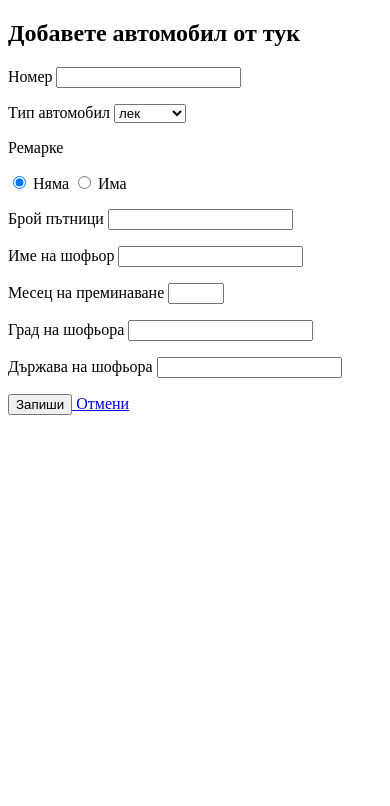
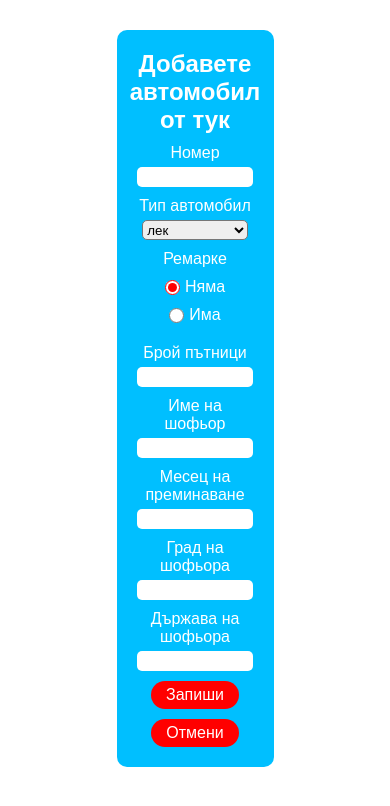
Before and after one commit to Qsen02/WWW-programing, a PHP site: page /add_automobile.php in a window 390 px wide. Shown: the top 806 px of the page. Run offline with PHP 8.4, Linux system fonts and the light colour scheme.

Commit message:
Implemented styling on add automobile form

```diff
--- /dev/null
+++ b/Crossed automobiles/add_automobile/add_automobile.css
@@ -0,0 +1,135 @@
+*,*::after,*::before{
+    margin: 0;
+    padding: 0;
+    font-family: Arial, Helvetica, sans-serif;
+}
+
+a{
+    text-decoration: none;
+}
+
+.form{
+    margin: 30px auto;
+    width: 30vw;
+    background-color: rgb(0, 191, 255);
+    border-radius: 10px;
+    padding: 20px;
+    display: flex;
+    flex-direction: column;
+    align-items: center;
+    gap:10px;
+    color: white;
+    text-align: center;
+    font-size: 14pt;
+    word-wrap: break-word;
+}
+
+.input{
+    width: 100%;
+    display: flex;
+    flex-direction: column;
+    align-items: center;
+    justify-content: center;
+    gap:5px;
+}
+
+.input input{
+    width: 80%;
+    height: 30px;
+    border: none;
+    border-radius: 5px;
+    font-size: 12pt;
+    padding-left: 10px;
+}
+
+.input select{
+    width: 80%;
+    height: 30px;
+    border-radius: 5px;
+    font-size: 12pt;
+    font-family: Arial, Helvetica, sans-serif;
+}
+
+.radio{
+    display: flex;
+    justify-content: center;
+    font-size: 12pt;
+    gap:50px;
+}
+
+.radio p {
+    display: flex;
+    justify-content: center;
+    align-items: center;
+    gap:5px;
+}
+
+.radio input[type="radio"]{
+    width: 20px;
+    height: 20px;
+    accent-color: red;
+}
+
+.buttons{
+    margin-top: 10px;
+    display: flex;
+    align-items: center;
+    justify-content: center;
+    gap:30px;
+}
+
+.buttons a{
+    padding: 5px 15px 5px 15px;
+    border-radius: 20px;
+    background-color: red;
+    color: white;
+}
+
+.buttons a:hover{
+    background-color: rgb(203, 38, 38);
+}
+
+.buttons button{
+    background-color: transparent;
+    color: white;
+    border:none;
+    font-size: 14pt;
+    cursor: pointer;
+}
+
+@media(max-width:620px){
+    .form{
+        font-size: 12pt;
+    }
+    .input input{
+        width: 90%;
+        height: 20px;
+        font-size: 10pt;
+    }
+    .input select{
+        width: 90%;
+        height: 20px;
+        font-size: 10pt;
+    }
+    .buttons{
+        font-size: 12pt;
+        flex-direction: column;
+        gap:10px;
+        margin-top: 0;
+    }
+    .radio{
+        flex-direction: column;
+        align-items: center;
+        gap:10px;
+    }
+    .radio input[type="radio"]{
+        width: 15px;
+        height: 15px;
+    }
+    .buttons button{
+        font-size: 12pt;
+    }
+    .buttons button{
+        font-size: 12pt;
+    }
+}
--- a/Crossed automobiles/add_automobile/add_automobile.php
+++ b/Crossed automobiles/add_automobile/add_automobile.php
@@ -5,6 +5,7 @@
     <meta charset="UTF-8">
     <meta name="viewport" content="width=device-width, initial-scale=1.0">
     <title>Преминали автомобили</title>
+    <link rel="stylesheet" href="add_automobile.css">
 </head>
 
 <body>
@@ -25,10 +26,14 @@
         <p class="input">
             <label>Ремарке</label>
             <div class="radio">
-                <input type="radio" name="trailer" value="0" checked>
-                <label>Няма</label>
-                <input type="radio" name="trailer" value="1">
-                <label>Има</label>
+                <p>
+                    <input type="radio" name="trailer" value="0" checked>
+                    <label>Няма</label>
+                </p>
+                <p>
+                    <input type="radio" name="trailer" value="1">
+                    <label>Има</label>
+                </p>
             </div>
         </p>
         <p class="input">
@@ -45,11 +50,11 @@
         </p>
         <p class="input">
             <label>Град на шофьора</label>
-            <input type="number" name="number" required>
+            <input type="text" name="number" required>
         </p>
         <p class="input">
             <label>Държава на шофьора</label>
-            <input type="number" name="number" required>
+            <input type="text" name="number" required>
         </p>
         <div class="buttons">
             <a href="../automobile_list/automobile_list.php">
```
Also changed, not shown: Crossed automobiles/automobile_list/automobile_list.css (+15 -15 lines).
